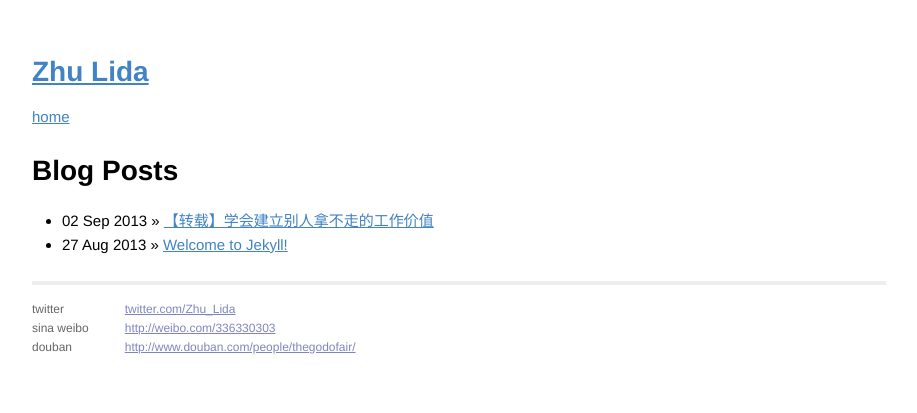
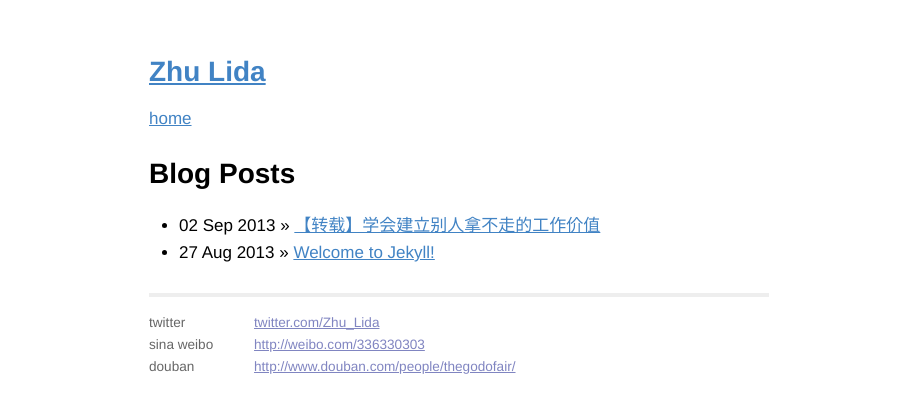
Before and after one commit to zld/zld.github.com, a Jekyll site: the page built from index.html, in a window 1280 px wide. Shown: the top 413 px of the page, without its empty margins (181-1098 px from the left). Built offline with Jekyll 4.4.1, drawn with Linux system fonts in a browser that asks for light colours; Markdown is read by kramdown in place of the engine named in the settings.

Commit message:
body width changed

```diff
--- a/css/main_mine.css
+++ b/css/main_mine.css
@@ -1,6 +1,6 @@
 body {
   font-family: Helvetica, arial, sans-serif;
-  font-size: 15px;
+  font-size: 17px;
   line-height: 1.6;
   padding-top: 10px;
   padding-bottom: 10px;
@@ -283,7 +283,7 @@ sup {
 }
 @media screen and (min-width: 914px) {
     body {
-        width: 854px;
+        width: 620px;
         margin:0 auto;
     }
 }
```
Also changed, not shown: 1 other file.
